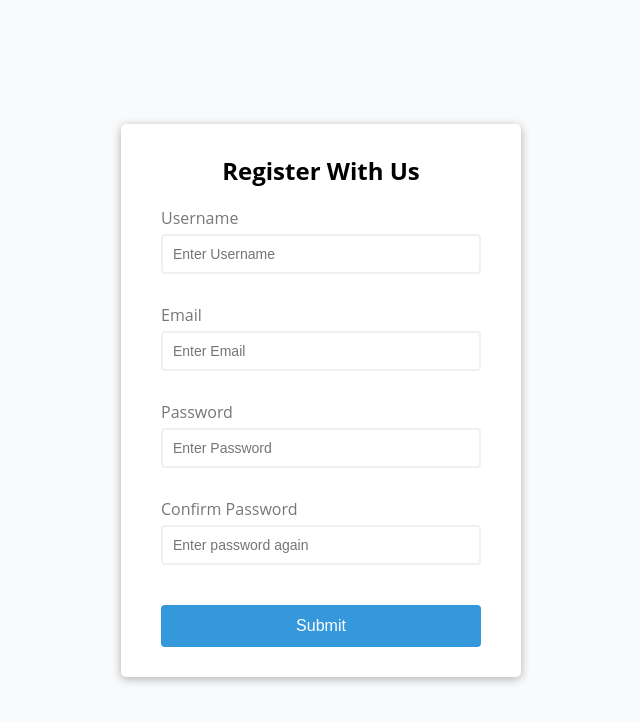
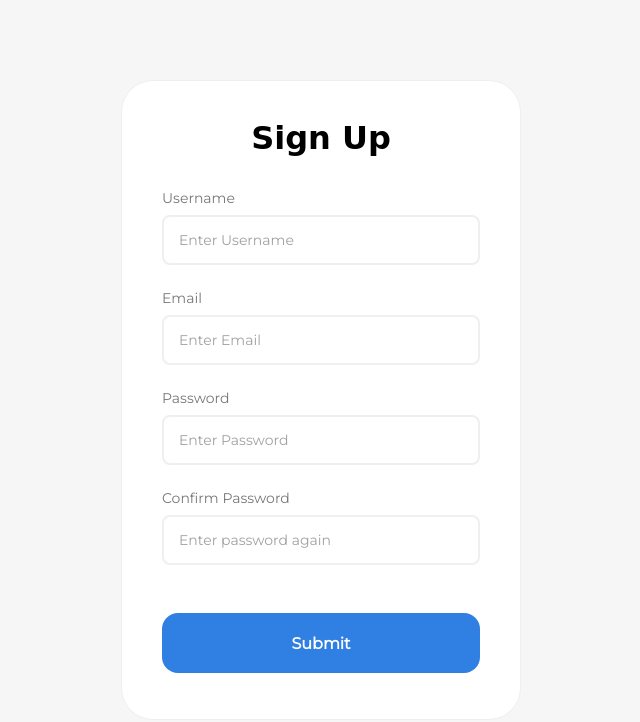
Before and after one commit to marczen/1-web-projects-form-validator, a plain HTML site: page index.html in a window 1280 px wide. Shown: the whole page, without its empty margins (319-959 px from the left). Drawn offline with Linux system fonts and the light colour scheme; a web font is replaced by a local one.

Commit message:
Change design to look more modern

```diff
--- a/index.html
+++ b/index.html
@@ -10,7 +10,7 @@
 <body>
   <div class="container">
     <form id="form" class="form">
-      <h2>Register With Us</h2>
+      <h2>Sign Up</h2>
       <div class="form-control ">
         <label for="username">Username</label>
         <input type="text" id="username" placeholder="Enter Username">
--- a/style.css
+++ b/style.css
@@ -1,4 +1,4 @@
-@import url('https://fonts.googleapis.com/css2?family=Work+Sans:ital,wght@0,400;0,500;0,700;0,900;1,300&display=swap');
+@import url('https://fonts.googleapis.com/css2?family=Dela+Gothic+One&family=Montserrat&display=swap');
 
 :root {
   --success-color: #2ecc71;
@@ -10,8 +10,8 @@
 }
 
 body {
-  background-color: #f9fafb;
-  font-family: 'Open Sans', sans-serif;
+  background-color: #f6f6f6;
+  font-family: 'Montserrat', sans-serif;
   display: flex;
   align-items: center;
   justify-content: center;
@@ -20,15 +20,17 @@ body {
 }
 
 .container {
-  background-color: white;
-  border-radius: 5px;
-  box-shadow: 0 2px 10px rgba(0, 0, 0, 0.3);
+  background-color: #fff;
+  border: 1px solid #efefef;
+  border-radius: 32px;
   width: 400px;
 }
 
 h2 {
   text-align: center;
-  margin: 0 0 20px;
+  margin: 8px 0 32px;
+  font-family: 'Dela Gothic One', cursive;
+  font-size: 32px;
 }
 
 .form {
@@ -36,29 +38,36 @@ h2 {
 }
 
 .form-control {
-  margin-bottom: 10px;
-  padding-bottom: 20px;
+  margin-bottom: 8px;
+  padding-bottom: 16px;
   position: relative;
 }
 
 .form-control label {
   color: #777;
   display: block;
-  margin-bottom: 5px;
+  margin-bottom: 8px;
+  font-size: 14px;
 }
 
 .form-control input {
-  border: 2px solid #f0f0f0;
-  border-radius: 4px;
+  border: 2px solid #efefef;
+  border-radius: 8px;
   display: block;
   width: 100%;
-  padding: 10px;
+  padding: 15px;
   font-size: 14px;
 }
 
 .form-control input:focus {
   outline: 0;
   border-color: #777;
+}
+
+.form-control input::placeholder {
+  font-family: 'Montserrat', sans-serif;
+  font-size: 14px;
+  color: rgba(119, 119, 119, 0.699);
 }
 
 .form-control.success input {
@@ -83,13 +92,25 @@ h2 {
 
 .form button {
   cursor: pointer;
-  background-color: #3498db;
-  border: 2px solid #3498db;
-  border-radius: 4px;
+  display: block;
+  border: none;
+  border-radius: 16px;
+  background-color: #307fe2;
+  font-family: 'Montserrat', sans-serif;
+  font-size: 16px;
+  font-weight: 900;
   color: white;
-  display: block;
-  font-size: 16px;
-  padding: 10px;
-  margin-top: 20px;
   width: 100%;
+  height: 60px;
+  transition: 0.2s;
+  padding: 16px;
+  margin-top: 32px;
+  margin-bottom: 16px;
 }
+
+.form button:hover {
+  box-shadow: rgba(240, 46, 170, 0.4) 5px 5px, rgba(240, 46, 170, 0.3) 10px 10px,
+    rgba(240, 46, 170, 0.2) 15px 15px, rgba(240, 46, 170, 0.1) 20px 20px,
+    rgba(240, 46, 170, 0.05) 25px 25px;
+  transition: 0.2s;
+}
```
